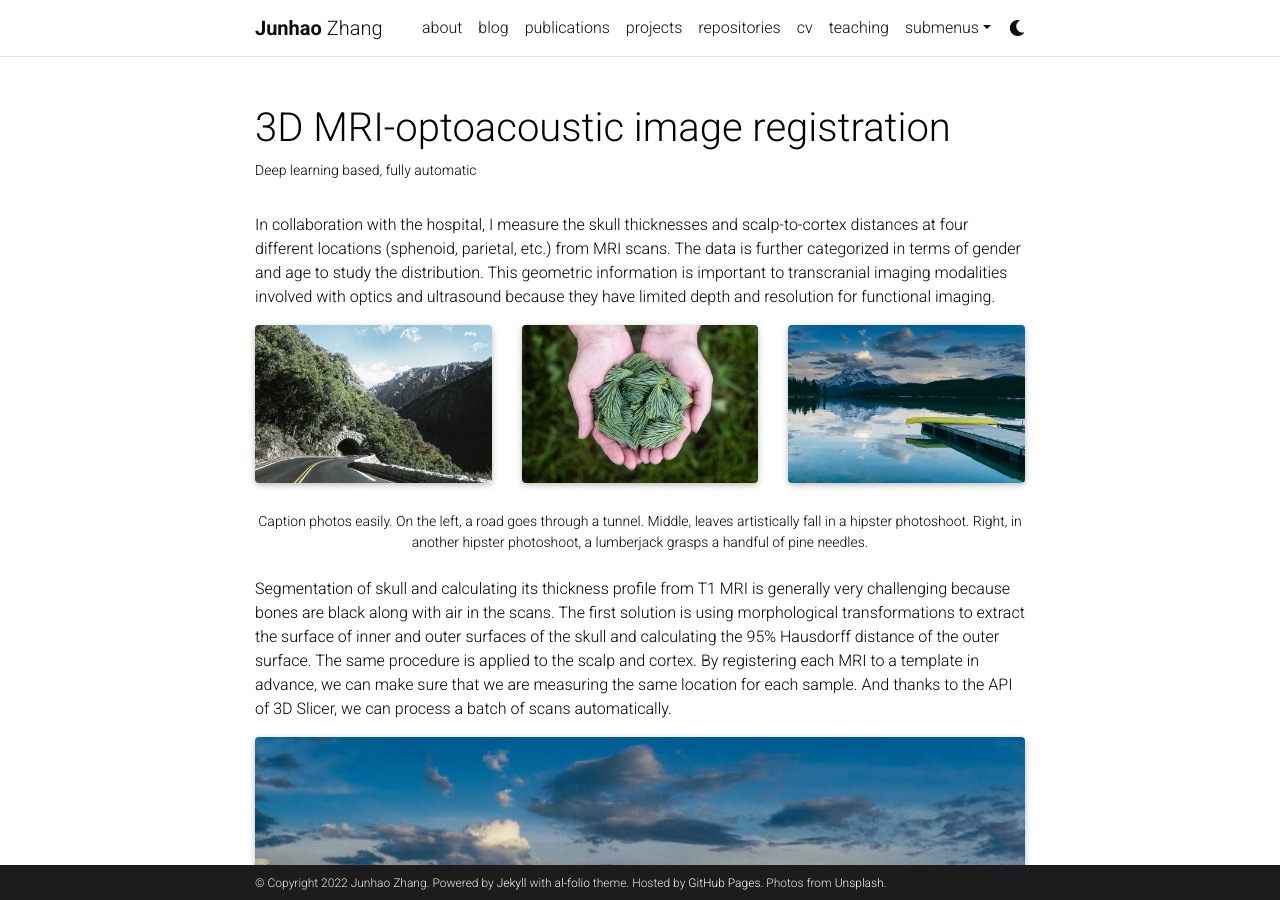
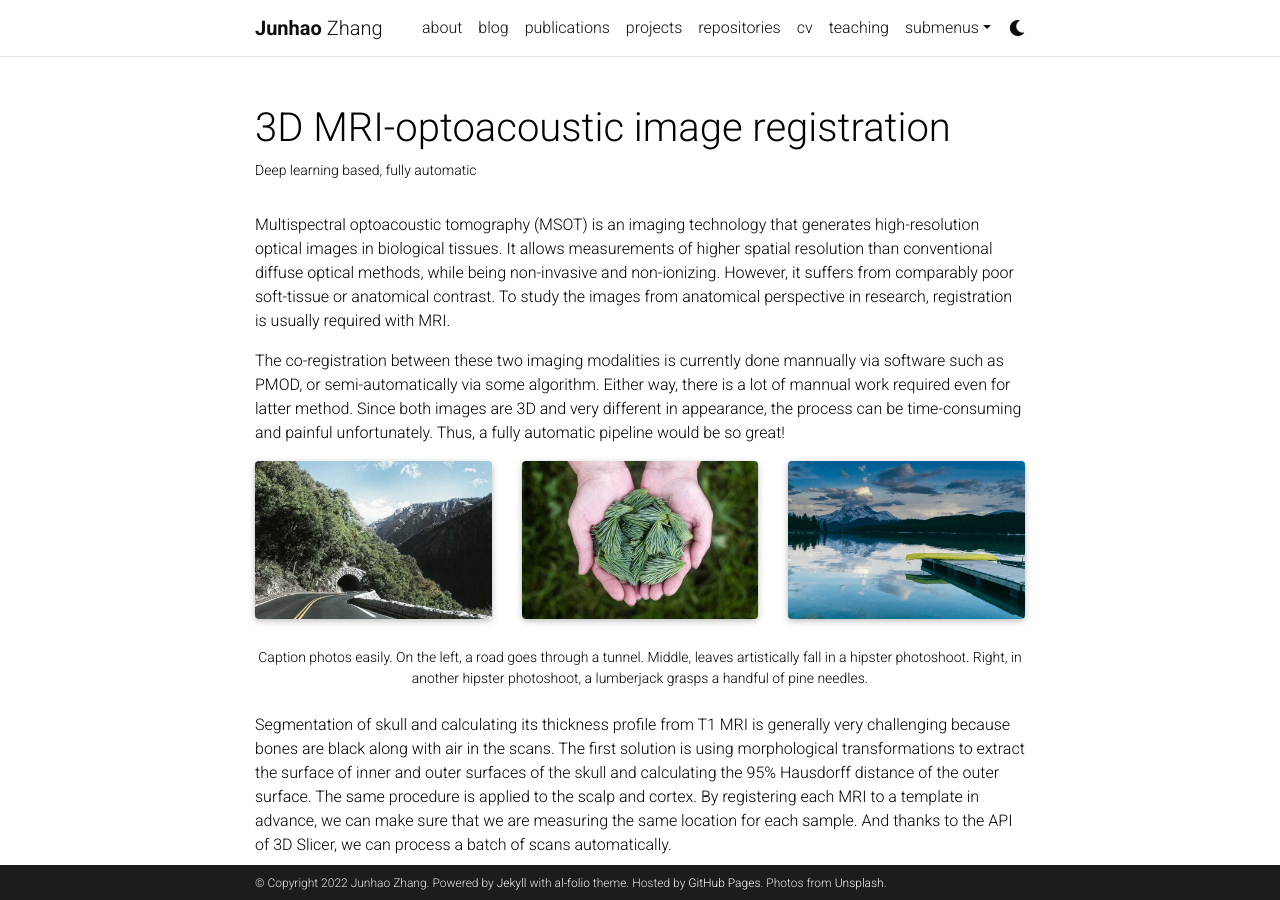
Before and after one commit to Junha0Zhang/junha0Zhang.github.io, a Jekyll site: the page built from _projects/3_project.md, in a window 1280 px wide and 900 px high. Built offline with Jekyll 4.4.1, drawn with Linux system fonts in a browser that asks for light colours; full-size pictures stand in for the smaller copies a plugin makes; comment, search, counter and statistics services are not loaded; a style sheet for code colours, icons or effects is not loaded.

Commit message:
Update 3_project.md

```diff
--- a/_projects/3_project.md
+++ b/_projects/3_project.md
@@ -6,7 +6,9 @@ img: assets/img/3.jpg
 importance: 3
 category: Medical Imaging
 ---
-In collaboration with the hospital, I measure the skull thicknesses and scalp-to-cortex distances at four different locations (sphenoid, parietal, etc.) from MRI scans. The data is further categorized in terms of gender and age to study the distribution. This geometric information is important to transcranial imaging modalities involved with optics and ultrasound because they have limited depth and resolution for functional imaging.
+Multispectral optoacoustic tomography (MSOT) is an imaging technology that generates high-resolution optical images in biological tissues. It allows measurements of higher spatial resolution than conventional diffuse optical methods, while being non-invasive and non-ionizing. However, it suffers from comparably poor soft-tissue or anatomical contrast. To study the images from anatomical perspective in research, registration is usually required with MRI.
+
+The co-registration between these two imaging modalities is currently done mannually via software such as PMOD, or semi-automatically via some algorithm. Either way, there is a lot of mannual work required even for latter method. Since both images are 3D and very different in appearance, the process can be time-consuming and painful unfortunately. Thus, a fully automatic pipeline would be so great!
 
 <div class="row">
     <div class="col-sm mt-3 mt-md-0">
```
